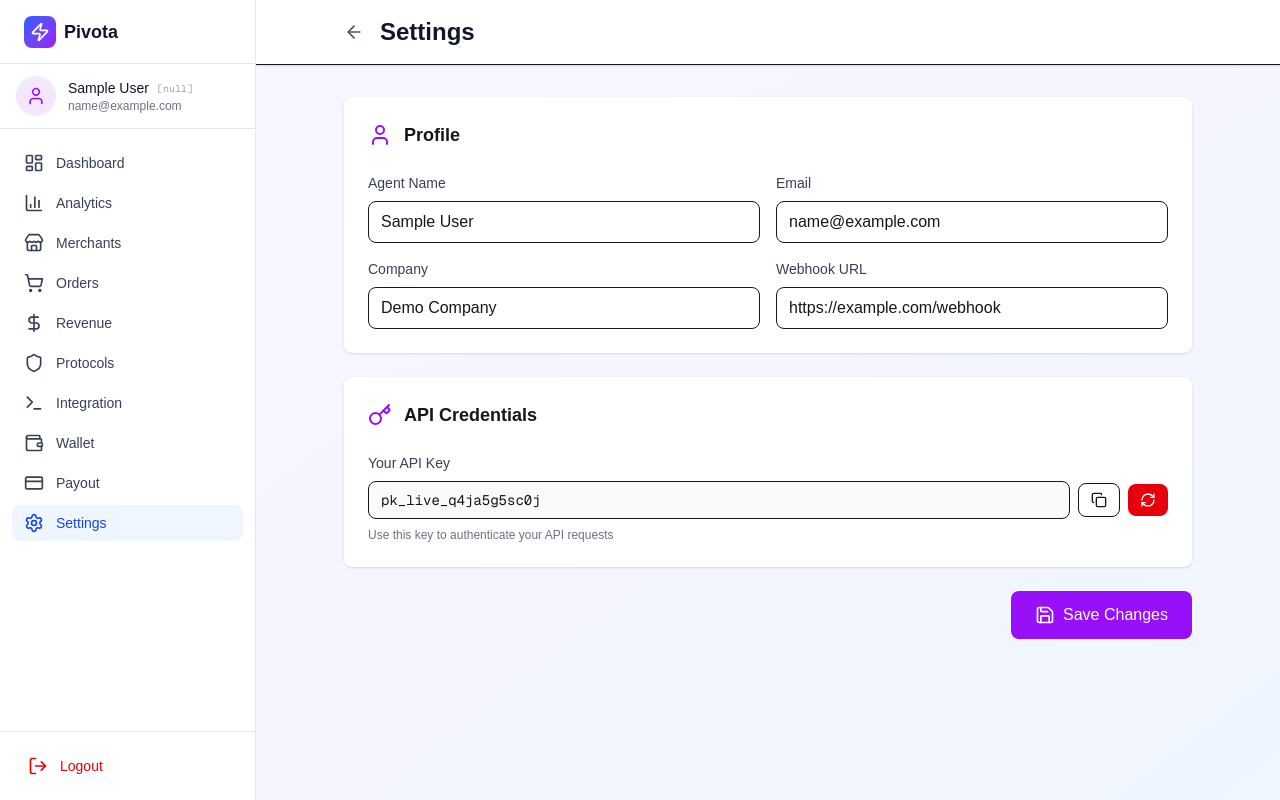
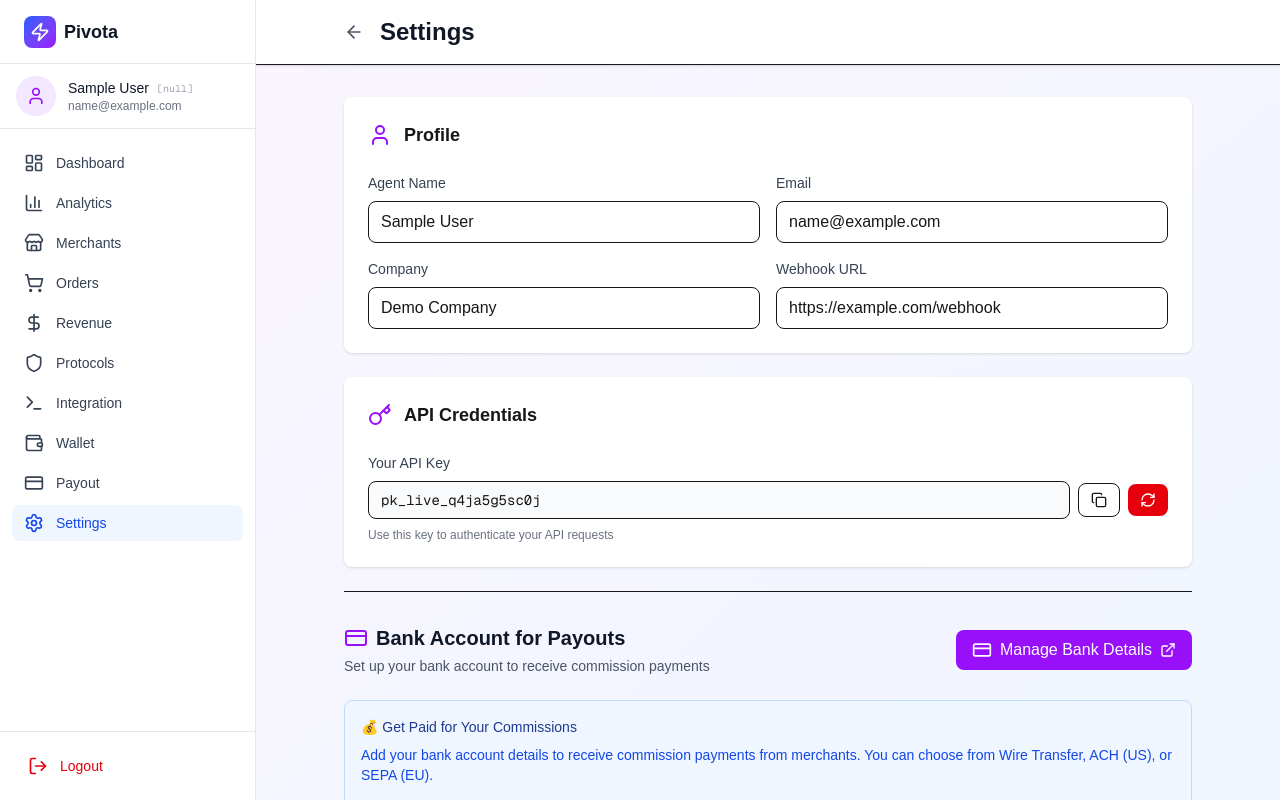
Before and after one commit to pengxu9-rgb/pivota-agents-portal, a Next.js app: page /settings in a window 1280 px wide. Built offline with nearby package versions, Linux system fonts and the light colour scheme; sample sign-in values are in the browser's storage.

Commit message:
feat: Add bank account setup prompts in Settings and Revenue pages

```diff
--- a/app/revenue/page.tsx
+++ b/app/revenue/page.tsx
@@ -6,7 +6,7 @@
 
 import { useState, useEffect } from 'react';
 import { useRouter } from 'next/navigation';
-import { DollarSign, TrendingUp, Clock, ArrowLeft } from 'lucide-react';
+import { DollarSign, TrendingUp, Clock, ArrowLeft, CreditCard, AlertCircle } from 'lucide-react';
 import Link from 'next/link';
 import { agentApi } from '@/lib/api-client';
 
@@ -100,6 +100,30 @@ export default function RevenuePage() {
       </header>
 
       <main className="max-w-7xl mx-auto px-6 py-8">
+        {/* Bank Account Setup Prompt */}
+        {earnings && earnings.pending_amount > 0 && (
+          <div className="mb-6 bg-yellow-50 border border-yellow-200 rounded-lg p-4">
+            <div className="flex items-start gap-3">
+              <AlertCircle className="w-5 h-5 text-yellow-600 mt-0.5" />
+              <div className="flex-1">
+                <p className="text-sm font-medium text-yellow-900">
+                  You have ${earnings.pending_amount.toFixed(2)} pending settlement
+                </p>
+                <p className="text-sm text-yellow-700 mt-1">
+                  Set up your bank account to receive commission payments.
+                </p>
+              </div>
+              <Link
+                href="/payouts?tab=bank"
+                className="flex items-center gap-2 px-4 py-2 bg-yellow-600 text-white rounded-lg hover:bg-yellow-700 transition-colors whitespace-nowrap"
+              >
+                <CreditCard className="w-4 h-4" />
+                <span>Add Bank Account</span>
+              </Link>
+            </div>
+          </div>
+        )}
+
         {/* Earnings Summary */}
         <div className="grid grid-cols-1 md:grid-cols-3 gap-6 mb-8">
           <div className="bg-white rounded-lg shadow p-6">
--- a/app/settings/page.tsx
+++ b/app/settings/page.tsx
@@ -3,7 +3,7 @@
 import { useState, useEffect } from 'react';
 import { useRouter } from 'next/navigation';
 import Link from 'next/link';
-import { ArrowLeft, User, Key, Bell, Save, Copy, RefreshCw, Loader2 } from 'lucide-react';
+import { ArrowLeft, User, Key, Bell, Save, Copy, RefreshCw, Loader2, CreditCard, ExternalLink } from 'lucide-react';
 import { agentApi } from '@/lib/api-client';
 
 export default function SettingsPage() {
@@ -171,8 +171,47 @@ export default function SettingsPage() {
             </div>
           </div>
 
+          {/* Bank Account Section */}
+          <div className="border-t pt-8">
+            <div className="flex items-center justify-between mb-6">
+              <div>
+                <h2 className="text-xl font-bold text-gray-900 flex items-center gap-2">
+                  <CreditCard className="w-6 h-6 text-purple-600" />
+                  Bank Account for Payouts
+                </h2>
+                <p className="text-sm text-gray-600 mt-1">
+                  Set up your bank account to receive commission payments
+                </p>
+              </div>
+              <Link
+                href="/payouts?tab=bank"
+                className="flex items-center gap-2 px-4 py-2 bg-purple-600 text-white rounded-lg hover:bg-purple-700 transition-colors"
+              >
+                <CreditCard className="w-5 h-5" />
+                <span>Manage Bank Details</span>
+                <ExternalLink className="w-4 h-4" />
+              </Link>
+            </div>
+
+            <div className="bg-blue-50 border border-blue-200 rounded-lg p-4">
+              <p className="text-sm text-blue-900 font-medium mb-2">
+                💰 Get Paid for Your Commissions
+              </p>
+              <p className="text-sm text-blue-700 mb-3">
+                Add your bank account details to receive commission payments from merchants.
+                You can choose from Wire Transfer, ACH (US), or SEPA (EU).
+              </p>
+              <Link
+                href="/payouts?tab=bank"
+                className="text-sm text-blue-700 font-medium underline hover:text-blue-900"
+              >
+                Set up bank account now →
+              </Link>
+            </div>
+          </div>
+
           {/* Save Button */}
-          <div className="flex justify-end">
+          <div className="flex justify-end mt-8">
             <button
               onClick={handleSave}
               disabled={saving}
```
